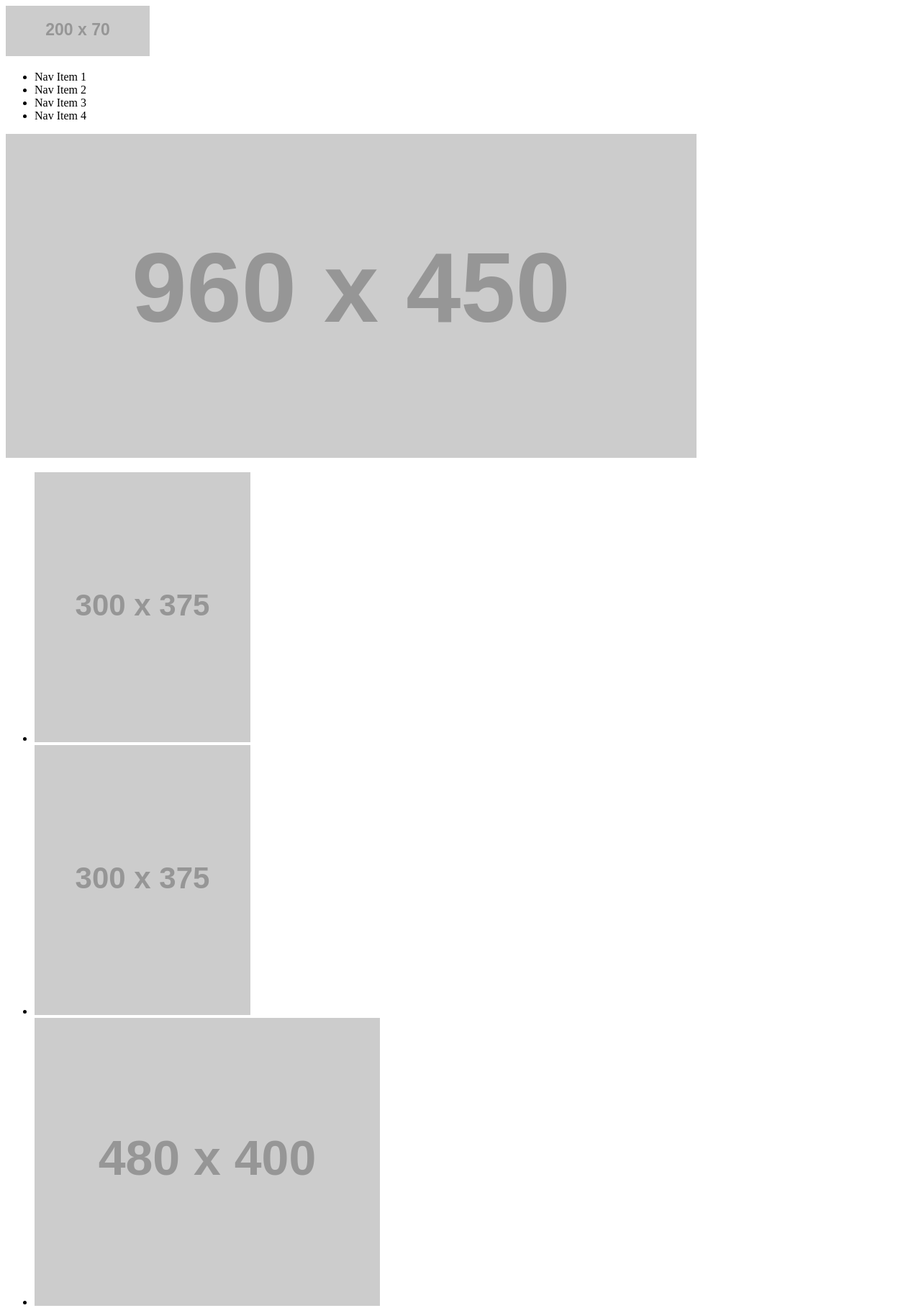
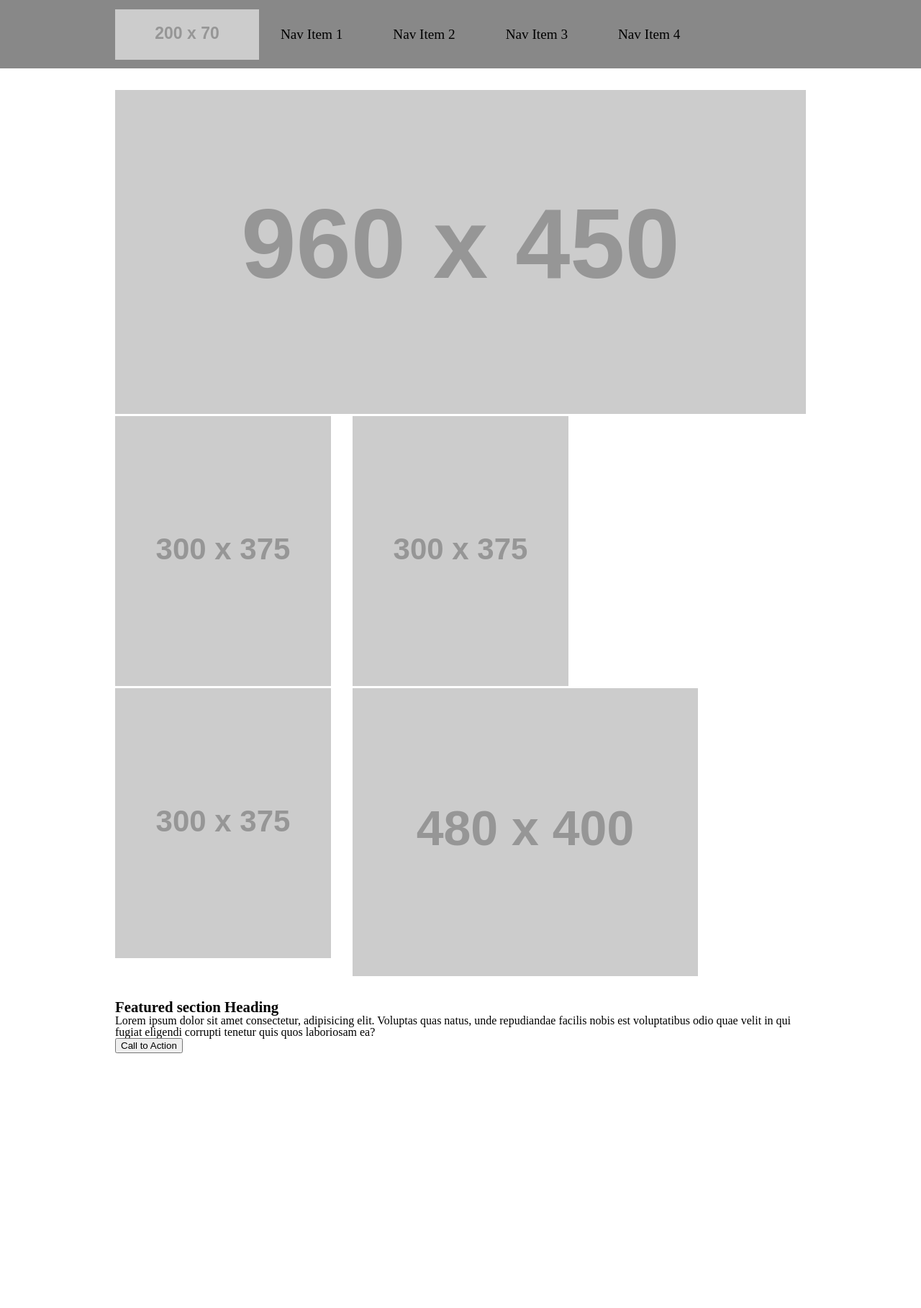
Before and after one commit to RTanner90/wireframe, a plain HTML site: page index.html in a window 1280 px wide. Shown: the top 1817 px of the page at 72% size. After the commit the page ends 1493 px from the top, so only its background shows below. Drawn offline with Linux system fonts and the light colour scheme; placeholder pictures from the web are drawn by us.

Commit message:
css changes

```diff
--- a/index.html
+++ b/index.html
@@ -5,6 +5,7 @@
     <meta name="viewport" content="width=device-width, initial-scale=1.0">
     <meta http-equiv="X-UA-Compatible" content="ie=edge">
     <title>Document</title>
+    <link rel="stylesheet" href="reset.css">
     <link rel="stylesheet" href="style.css">
 </head>
 <body>
@@ -29,6 +30,9 @@
                 <img src="https://via.placeholder.com/300x375/000/fff" alt="">
             </li>
             <li>
+                    <img src="https://via.placeholder.com/300x375/000/fff" alt="">
+                </li>
+            <li>
                 <img src="https://via.placeholder.com/480x400/000/fff" alt="">
             </li>
         </ul>
--- a/style.css
+++ b/style.css
@@ -1,3 +1,98 @@
-* {
-border: black
+*{
+    box-sizing: border-box;
 }
+
+header{
+    background: #888;
+    height: 95px;
+}
+
+nav{
+    width: 960px;
+    margin: auto;
+}
+
+nav > img {
+    margin: 12.5px 30px 12.5px 0;
+    float: left;
+}
+
+nav > ul {
+    float: left;
+    height: 70px;
+    margin-top: 12.5px;
+}
+
+nav > ul > li {
+    float: left;
+    line-height: 70px;
+    margin-right: 70px;
+    font-size: 1.2em;
+}
+
+main {
+    width: 960px;
+    margin: auto;
+    padding: 30px 0;
+}
+
+main > first-child {
+    margin-bottom: 30px;
+}
+
+main > ul li {
+    float: left;
+    margin-right: 30px;
+
+}
+/*main > ul li {
+    overflow: hidden;
+    width: 300px;
+}
+*/
+main > ul li:not(:last-child){
+    margin-right: 30px;
+}
+
+main > ul {
+    margin-bottom: 30px;
+    overflow: hidden;
+}
+
+main > article > *{
+    float: left;
+}
+
+
+
+article > img {
+    width: 450px;
+    padding-left: 30px;
+}
+
+h2{
+    font-size: 1.3em;
+    font-weight: bold;
+}
+
+article h2 {
+    margin-bottom:10px;
+}
+
+article p {
+    font-style: italic;
+    font-weight: 400;
+    font-weight: 1.2em;
+    height: 315px;
+    margin-bottom: 10px;
+    overflow: hidden;
+}
+
+main > article {
+    overflow: hidden;
+}
+
+footer{
+    height: 120px;
+    background:
+}
```
